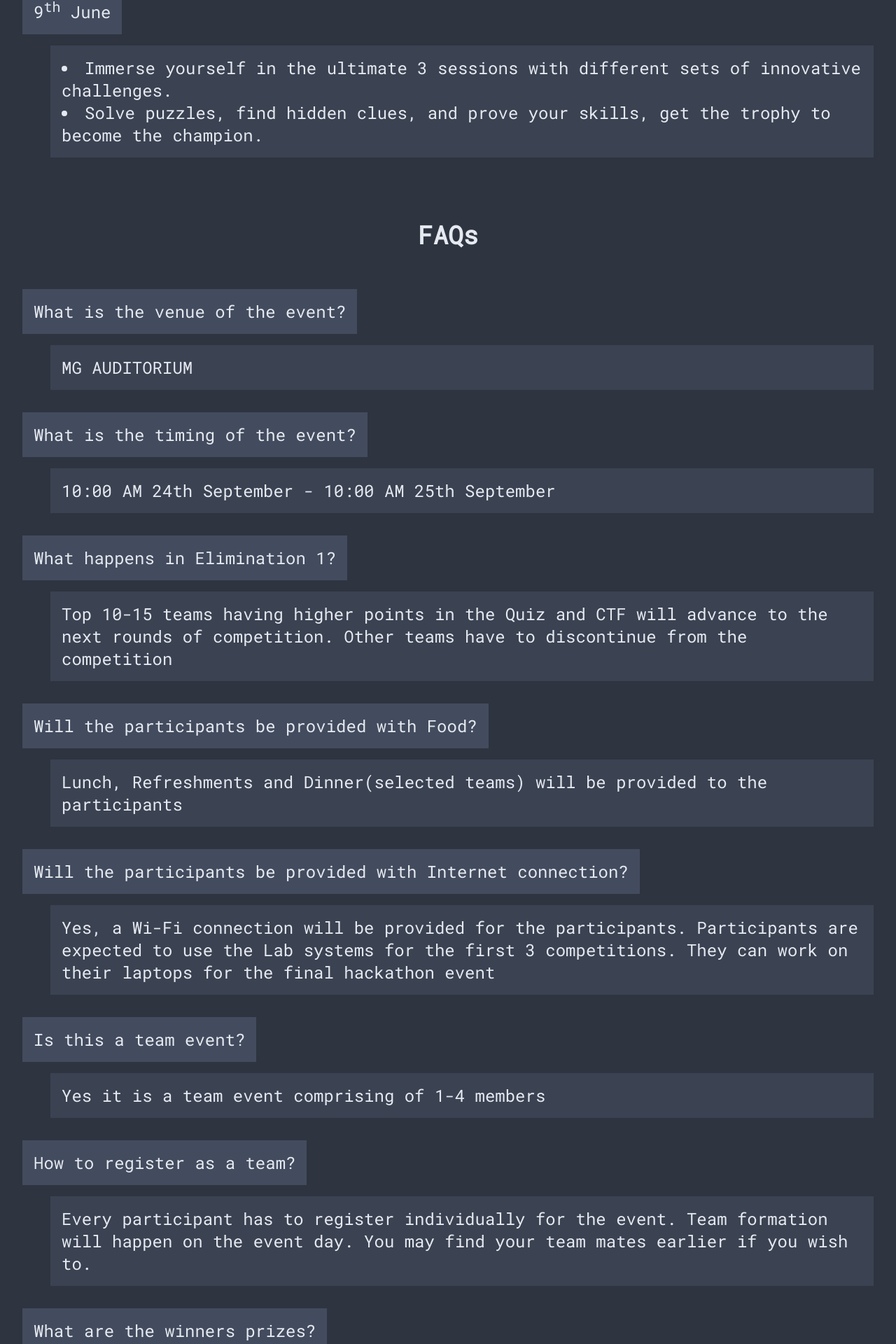
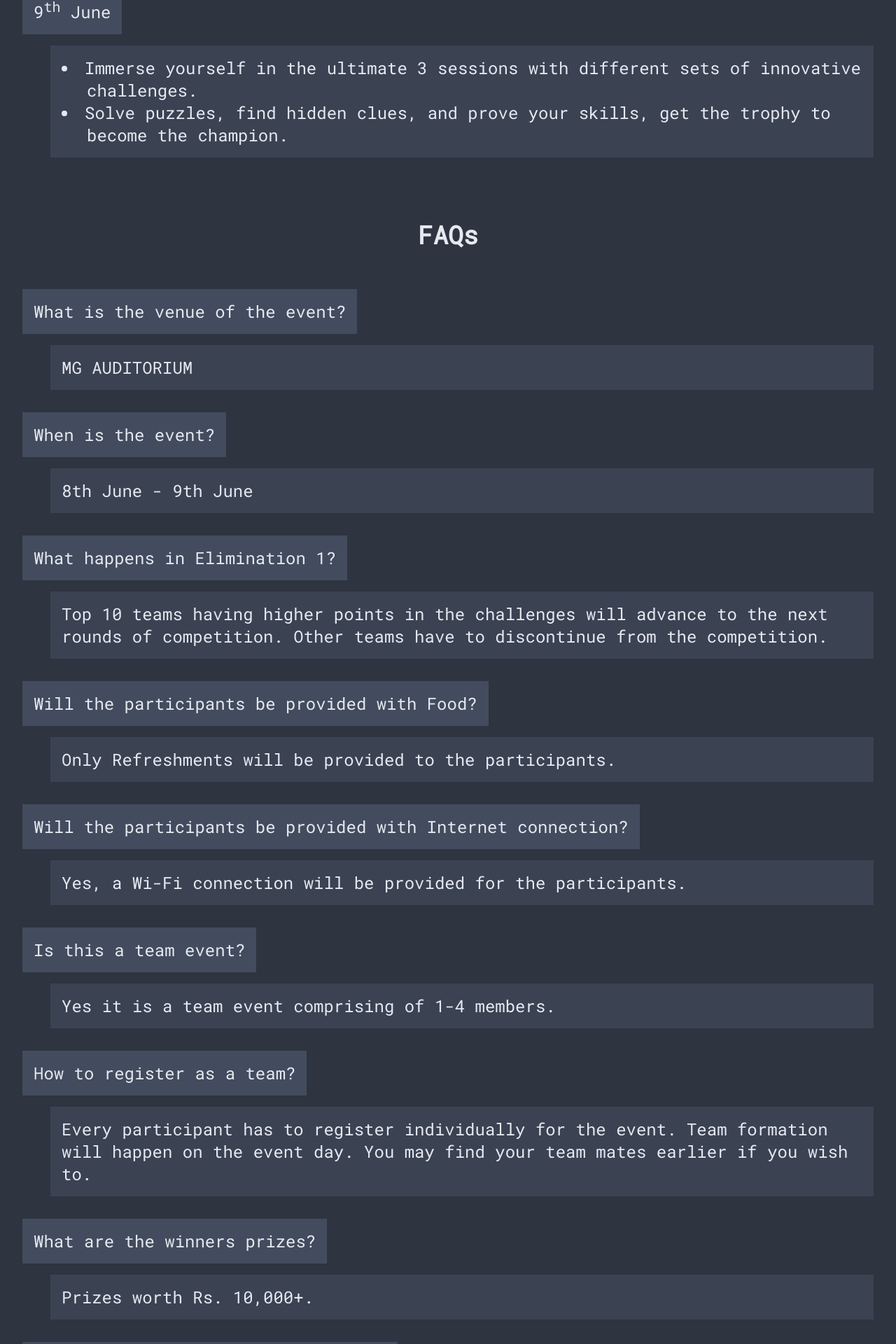
Before and after one commit to lugvitc/ctf, a React (Create React App) app: page /#/ in a window 1280 px wide. Shown: the part 1371-3291 px from the top of the page at 70% size. Built offline with nearby package versions, Linux system fonts and the light colour scheme.

Commit message:
updated faqs

```diff
--- a/src/components/popAlert/popalert.module.css
+++ b/src/components/popAlert/popalert.module.css
@@ -1,7 +1,6 @@
 .pop_alert {
     left: 0;
-    background-color: red;
-    color: white;
+    color: red;
     padding: 10px;
     opacity: 0;
     transition: opacity 3s ease-in-out;
--- a/src/pages/landing/content.js
+++ b/src/pages/landing/content.js
@@ -7,14 +7,14 @@ export const info = {
 }
 export const faqs = [
     { q: 'What is the venue of the event?', a: info.Location },
-    { q: 'What is the timing of the event?', a: '10:00 AM 24th September - 10:00 AM 25th September' },
-    { q: 'What happens in Elimination 1?', a: 'Top 10-15 teams having higher points in the Quiz and CTF will advance to the next rounds of competition. Other teams have to discontinue from the competition' },
-    { q: 'Will the participants be provided with Food?', a: 'Lunch, Refreshments and Dinner(selected teams) will be provided to the participants' },
-    { q: 'Will the participants be provided with Internet connection?', a: 'Yes, a Wi-Fi connection will be provided for the participants. Participants are expected to use the Lab systems for the first 3 competitions. They can work on their laptops for the final hackathon event' },
-    { q: 'Is this a team event?', a: 'Yes it is a team event comprising of 1-4 members' },
+    { q: 'When is the event?', a: '8th June - 9th June' },
+    { q: 'What happens in Elimination 1?', a: 'Top 10 teams having higher points in the challenges will advance to the next rounds of competition. Other teams have to discontinue from the competition.' },
+    { q: 'Will the participants be provided with Food?', a: 'Only Refreshments will be provided to the participants.' },
+    { q: 'Will the participants be provided with Internet connection?', a: 'Yes, a Wi-Fi connection will be provided for the participants.' },
+    { q: 'Is this a team event?', a: 'Yes it is a team event comprising of 1-4 members.' },
     { q: 'How to register as a team?', a: 'Every participant has to register individually for the event. Team formation will happen on the event day. You may find your team mates earlier if you wish to.' },
-    { q: 'What are the winners prizes?', a: 'Prizes worth Rs. 10,000+' },
-    { q: 'Where do we register for the event?', a: 'You can scan the QR Code in the top of the page or visit https://vitchennaievents.com/technovit/ to register for the event' }
+    { q: 'What are the winners prizes?', a: 'Prizes worth Rs. 10,000+.' },
+    { q: 'Where do we register for the event?', a: 'You can scan the QR Code in the top of the page or visit https://vitchennaievents.com/conf1/ to register for the event.' }
 ];
 
 export const days = [
@@ -25,10 +25,10 @@ export const days = [
             </>
         ),
         schedule: [
-            {description :"WORKSHOP!! Our experts will guide you through practical exercises and demonstrations and how to use them in real time."},
-            {description:"Exclusive workshop will take your knowledge to new heights!"},
-            {description:"Discover the topics such as Cybersecurity, Steganography, Web Exploitation, Basic Linux, and much more!"},
-    ]
+            { description: "WORKSHOP!! Our experts will guide you through practical exercises and demonstrations and how to use them in real time." },
+            { description: "Exclusive workshop will take your knowledge to new heights!" },
+            { description: "Discover the topics such as Cybersecurity, Steganography, Web Exploitation, Basic Linux, and much more!" },
+        ]
     },
     {
         day: (
@@ -37,8 +37,8 @@ export const days = [
             </>
         ),
         schedule: [
-            {  description: 'Immerse yourself in the ultimate 3 sessions with different sets of innovative challenges.' },
-            {  description: 'Solve puzzles, find hidden clues, and prove your skills, get the trophy to become the champion.' }
+            { description: 'Immerse yourself in the ultimate 3 sessions with different sets of innovative challenges.' },
+            { description: 'Solve puzzles, find hidden clues, and prove your skills, get the trophy to become the champion.' }
         ]
     }
 ];
--- a/src/pages/landing/landing.module.css
+++ b/src/pages/landing/landing.module.css
@@ -73,7 +73,12 @@
     padding-inline: 1rem;
     width: calc(100% - 2rem);
 }
+.dl li{
+    list-style-position: outside;
+    text-indent: -1.5em;
+    padding-left: 1.5em;
 
+}
 .dl > dt {
     width: fit-content;
     background-color: var(--nord2);
```
Also changed, not shown: src/pages/landing/ideassion.png.
